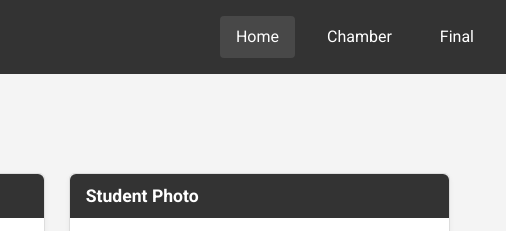
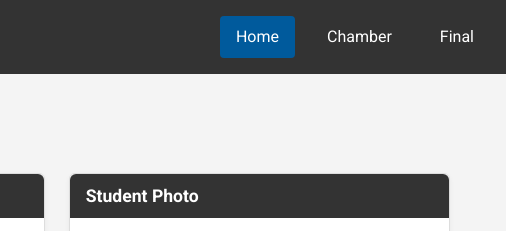
Before and after one commit to toniecee/wdd231, a plain HTML site: page index.html in a window 1280 px wide. Shown: the top 231 px of the page, 774-1280 px from the left. Drawn offline with Linux system fonts and the light colour scheme.

Commit message:
finish full assignment implementation and final touches

```diff
--- a/styles/small.css
+++ b/styles/small.css
@@ -84,7 +84,7 @@ nav.open {
 
 .navigation li a:hover,
 .navigation li a.active {
-    background-color: rgba(255, 255, 255, 0.1);
+    background-color: #005a9c;
 }
 
 main {
```
